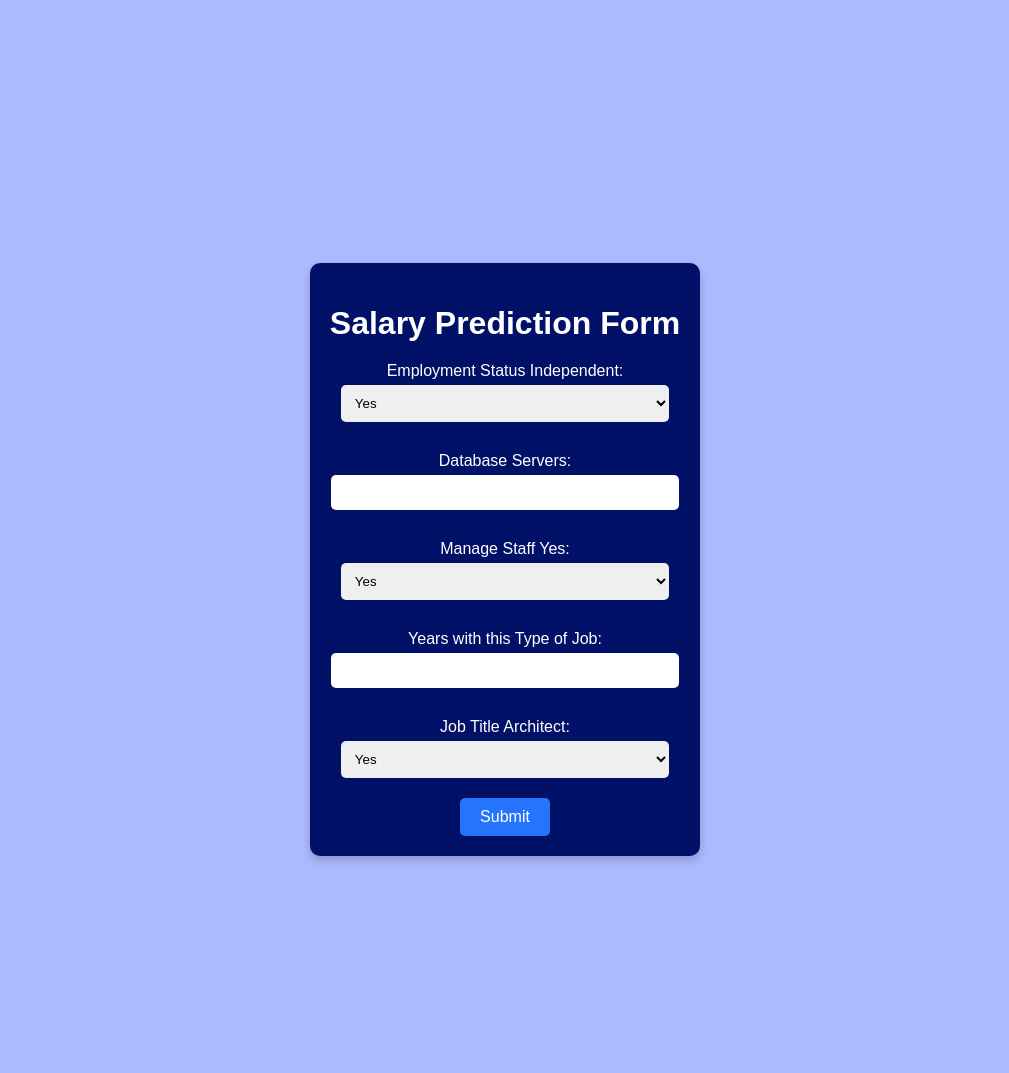
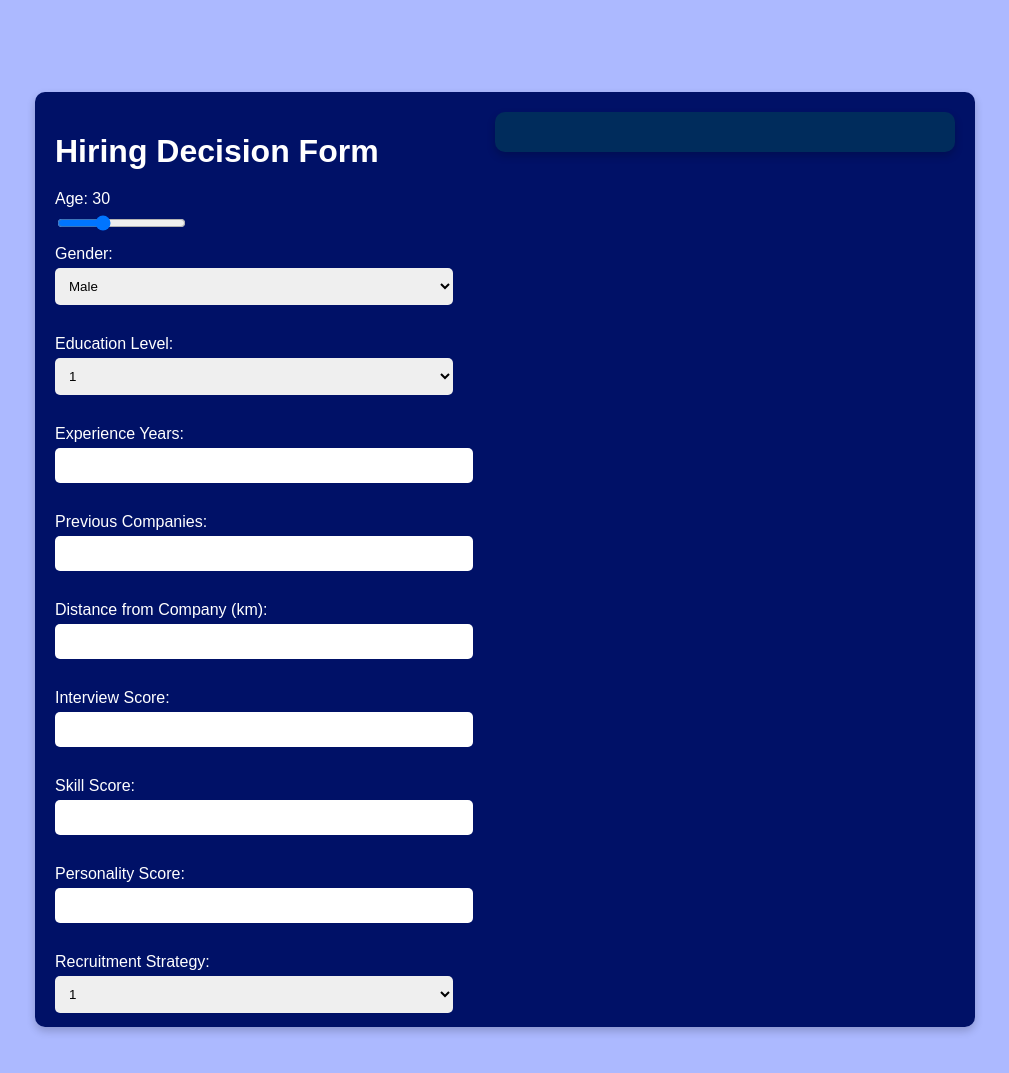
Before and after one commit to kalash-2000/hiring-prediction, a Flask app: page / in a window 1280 px wide. Shown: the top 1073 px of the page, without its empty margins (135-1144 px from the left). Run offline with Flask 3, Linux system fonts and the light colour scheme; parts of the project's set-up code (start-up, migrations or seed data) failed here and were passed over.

Commit message:
final commit

```diff
--- a/app.py
+++ b/app.py
@@ -1,37 +1,43 @@
 import pickle
-from flask import Flask, request, app, jsonify, url_for,render_template
+from flask import Flask, request, jsonify, render_template
 import numpy as np
-import pandas as pd
 
 app = Flask(__name__)
-#load the model
-model = pickle.load(open('salary_model.pkl','rb'))
+
+# Load the model
+model = pickle.load(open('hiring_model.pkl', 'rb'))
 
 @app.route('/')
 def home():
     return render_template('home.html')
 
-@app.route('/predict_api',methods=['POST'])
-
+@app.route('/predict_api', methods=['POST'])
 def predict_api():
     data = request.json['data']
     print(data)
-    x_test =  np.array(list(data.values())).reshape(1,-1)
+    x_test = np.array(list(data.values())).reshape(1, -1)
     if x_test.shape[1] != model.n_features_in_:
         return jsonify({"error": f"Expected {model.n_features_in_} features, but got {x_test.shape[1]} features"}), 400
 
     output = model.predict(x_test)
     print(output[0])
-    result = float(output[0])
-    return str(output[0])
+    return jsonify({'prediction': output[0]})
 
-@app.route('/predict',methods=['POST'])
+@app.route('/predict', methods=['POST'])
 def predict():
     data = [float(x) for x in request.form.values()]
-    final_input = np.array(data).reshape(1,-1)
+    final_input = np.array(data).reshape(1, -1)
+    print(final_input)
     output = model.predict(final_input)[0]
-    return render_template("home.html",prediction_text = "The salary is {}".format(output))
+    print(output)
+    # Format the result for display
+    if output == 1:
+        prediction_text = "The person should be HIRED"
+    else:
+        prediction_text = "The person should NOT BE HIRED"
 
+    # Pass the prediction result back to the template
+    return render_template('home.html', prediction_text=prediction_text)
 
 if __name__ == "__main__":
     app.run(debug=True)
--- a/requirements.txt
+++ b/requirements.txt
@@ -10,6 +10,7 @@ decorator==5.1.1
 executing==2.0.1
 Flask==3.0.3
 fonttools==4.53.0
+imbalanced-learn
 ipykernel==6.29.4
 ipython==8.25.0
 itsdangerous==2.2.0
@@ -19,6 +20,7 @@ joblib==1.4.2
 jupyter_client==8.6.2
 jupyter_core==5.7.2
 kiwisolver==1.4.5
+lightgbm
 MarkupSafe==2.1.5
 matplotlib==3.9.0
 matplotlib-inline==0.1.7
@@ -36,6 +38,7 @@ Pygments==2.18.0
 pyparsing==3.1.2
 python-dateutil==2.9.0.post0
 pytz==2024.1
+seaborn
 scikit-learn==1.5.0
 scipy==1.13.1
 six==1.16.0
--- a/templates/home.html
+++ b/templates/home.html
@@ -2,7 +2,7 @@
 <html lang="en">
 <head>
     <meta charset="UTF-8">
-    <title>Salary Prediction</title>
+    <title>Hiring Decision Form</title>
     <style>
         body {
             font-family: Arial, sans-serif;
@@ -15,11 +15,30 @@
             margin: 0;
         }
         .container {
+            display: flex;
+            justify-content: space-between;
+            align-items: flex-start;
             background: #001167;
             padding: 20px;
             border-radius: 10px;
             box-shadow: 0 4px 8px rgba(0, 0, 0, 0.2);
-            text-align: center;
+            text-align: left;
+            max-width: 900px;
+            width: 100%;
+            overflow-y: auto; /* Enable vertical scrollbar */
+            max-height: 80vh; /* Set maximum height to 80% of viewport height */
+        }
+        .form-container {
+            flex: 1;
+            margin-right: 20px;
+        }
+        .result-container {
+            flex: 1;
+            padding: 20px;
+            background: #002c5c;
+            border-radius: 10px;
+            box-shadow: 0 4px 8px rgba(0, 0, 0, 0.2);
+            text-align: left;
         }
         h1 {
             margin-bottom: 20px;
@@ -28,7 +47,7 @@
             display: block;
             margin: 10px 0 5px;
         }
-        input[type="number"], select {
+        input[type="number"], input[type="text"], select {
             width: calc(100% - 22px);
             padding: 10px;
             margin-bottom: 20px;
@@ -44,53 +63,100 @@
             border-radius: 5px;
             cursor: pointer;
             font-size: 16px;
-            transition: background 1s ease;
+            transition: background 0.3s ease;
         }
         input[type="submit"]:hover {
             background: #6a11cb;
         }
-        .prediction {
+        .result {
             margin-top: 20px;
             font-size: 18px;
+            color: #fff;
+        }
+        .result h2 {
+            margin-bottom: 10px;
         }
     </style>
 </head>
 <body>
     <div class="container">
-        <h1>Salary Prediction Form</h1>
-        <form action="{{ url_for('predict') }}" method="post">
-            <label for="employmentstatus_Independent">Employment Status Independent:</label>
-            <select id="employmentstatus_Independent" name="employmentstatus_Independent" required>
-                <option value="1">Yes</option>
-                <option value="0">No</option>
-            </select><br>
+        <div class="form-container">
+            <h1>Hiring Decision Form</h1>
+            <form action="{{ url_for('predict') }}" method="post">
+                <div class="slider-container">
+                    <label class="slider-label" for="age">Age: <span id="ageValue">30</span></label>
+                    <input type="range" id="age" name="age" min="20" max="50" value="30" class="slider" oninput="updateAgeValue(this.value)">
+                </div>
 
-            <label for="databaseservers">Database Servers:</label>
-            <input type="number" id="databaseservers" name="databaseservers" required><br>
+                <label for="gender">Gender:</label>
+                <select id="gender" name="gender" required>
+                    <option value="1">Male</option>
+                    <option value="0">Female</option>
+                </select>
 
-            <label for="managestaff_Yes">Manage Staff Yes:</label>
-            <select id="managestaff_Yes" name="managestaff_Yes" required>
-                <option value="1">Yes</option>
-                <option value="0">No</option>
-            </select><br>
+                <label for="educationLevel">Education Level:</label>
+                <select id="educationLevel" name="educationLevel" required>
+                    <option value="1">1</option>
+                    <option value="2">2</option>
+                    <option value="3">3</option>
+                    <option value="4">4</option>
+                </select>
 
-            <label for="yearswiththistypeofjob">Years with this Type of Job:</label>
-            <input type="number" id="yearswiththistypeofjob" name="yearswiththistypeofjob" required><br>
+                <label for="experienceYears">Experience Years:</label>
+                <input type="number" id="experienceYears" name="experienceYears" required>
 
-            <label for="jobtitle_Architect">Job Title Architect:</label>
-            <select id="jobtitle_Architect" name="jobtitle_Architect" required>
-                <option value="1">Yes</option>
-                <option value="0">No</option>
-            </select><br>
+                <label for="previousCompanies">Previous Companies:</label>
+                <input type="number" id="previousCompanies" name="previousCompanies" required>
 
-            <input type="submit" value="Submit">
-        </form>
+                <label for="distanceFromCompany">Distance from Company (km):</label>
+                <input type="number" id="distanceFromCompany" name="distanceFromCompany" required>
 
-        {% if prediction_text %}
-        <div class="prediction">
-            <h2>{{ prediction_text }}</h2>
+                <label for="interviewScore">Interview Score:</label>
+                <input type="number" id="interviewScore" name="interviewScore" required>
+
+                <label for="skillScore">Skill Score:</label>
+                <input type="number" id="skillScore" name="skillScore" required>
+
+                <label for="personalityScore">Personality Score:</label>
+                <input type="number" id="personalityScore" name="personalityScore" required>
+
+                <label for="recruitmentStrategy">Recruitment Strategy:</label>
+                <select id="recruitmentStrategy" name="recruitmentStrategy" required>
+                    <option value="1">1</option>
+                    <option value="2">2</option>
+                    <option value="3">3</option>
+                </select>
+
+                <input type="submit" value="Submit">
+            </form>
         </div>
-        {% endif %}
+
+        <div class="result-container">
+            {% if prediction_text %}
+            <div class="result">
+                <h2>Result</h2>
+                <p><strong>Age:</strong> {{ request.form.age }}</p>
+                <p><strong>Gender:</strong> {% if request.form.gender == '1' %} Male {% else %} Female {% endif %}</p>
+                <p><strong>Education Level:</strong> {{ request.form.educationLevel }}</p>
+                <p><strong>Experience Years:</strong> {{ request.form.experienceYears }}</p>
+                <p><strong>Previous Companies:</strong> {{ request.form.previousCompanies }}</p>
+                <p><strong>Distance from Company:</strong> {{ request.form.distanceFromCompany }} km</p>
+                <p><strong>Interview Score:</strong> {{ request.form.interviewScore }}</p>
+                <p><strong>Skill Score:</strong> {{ request.form.skillScore }}</p>
+                <p><strong>Personality Score:</strong> {{ request.form.personalityScore }}</p>
+                <p><strong>Recruitment Strategy:</strong> {{ request.form.recruitmentStrategy }}</p>
+                <hr>
+                <h3>Prediction:</h3>
+                <p>{{ prediction_text }}</p>
+            </div>
+            {% endif %}
+        </div>
     </div>
+
+    <script>
+        function updateAgeValue(value) {
+            document.getElementById('ageValue').textContent = value;
+        }
+    </script>
 </body>
 </html>
```
Also changed, not shown: .github/workflows/main.yml, README.md, input_file/recruitment_data.csv (added), input_file/salary_data.csv (deleted), 5 other files.
